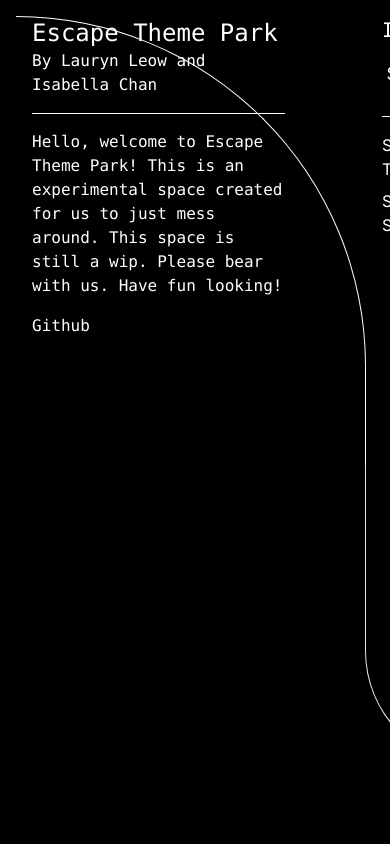
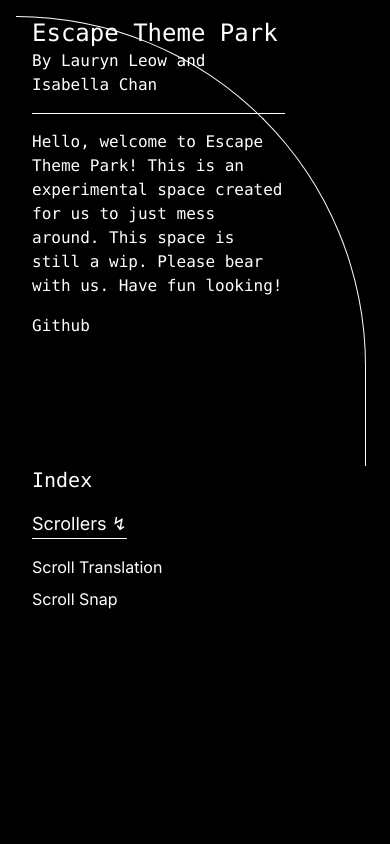
Before and after one commit to laurndrytime/escape-theme-park, a Next.js app in the folder apps/web/: page / in a window 390 px wide. Shown: the top 844 px of the page. Built offline with nearby package versions, Linux system fonts and the light colour scheme.

Commit message:
fix: mobile responsive

```diff
--- a/apps/web/app/page.tsx
+++ b/apps/web/app/page.tsx
@@ -7,7 +7,7 @@ import { motion, AnimatePresence } from "framer-motion";
 
 export default function Page(): JSX.Element {
   return (
-    <main className="p-4 w-full flex">
+    <main className="p-4 w-full flex flex-col sm:flex-row">
       <div className="w-[350px] h-[450px] flex-shrink-0 border-t border-r transition-all hover:rounded-full hover:px-12 hover:py-12 rounded-se-full border-white pl-4 pr-20 py-0 hover:bg-white hover:text-black">
         <div className="border-b w-full border-white pb-4">
           <h1 className="font-mono text-2xl ">Escape Theme Park</h1>
```
